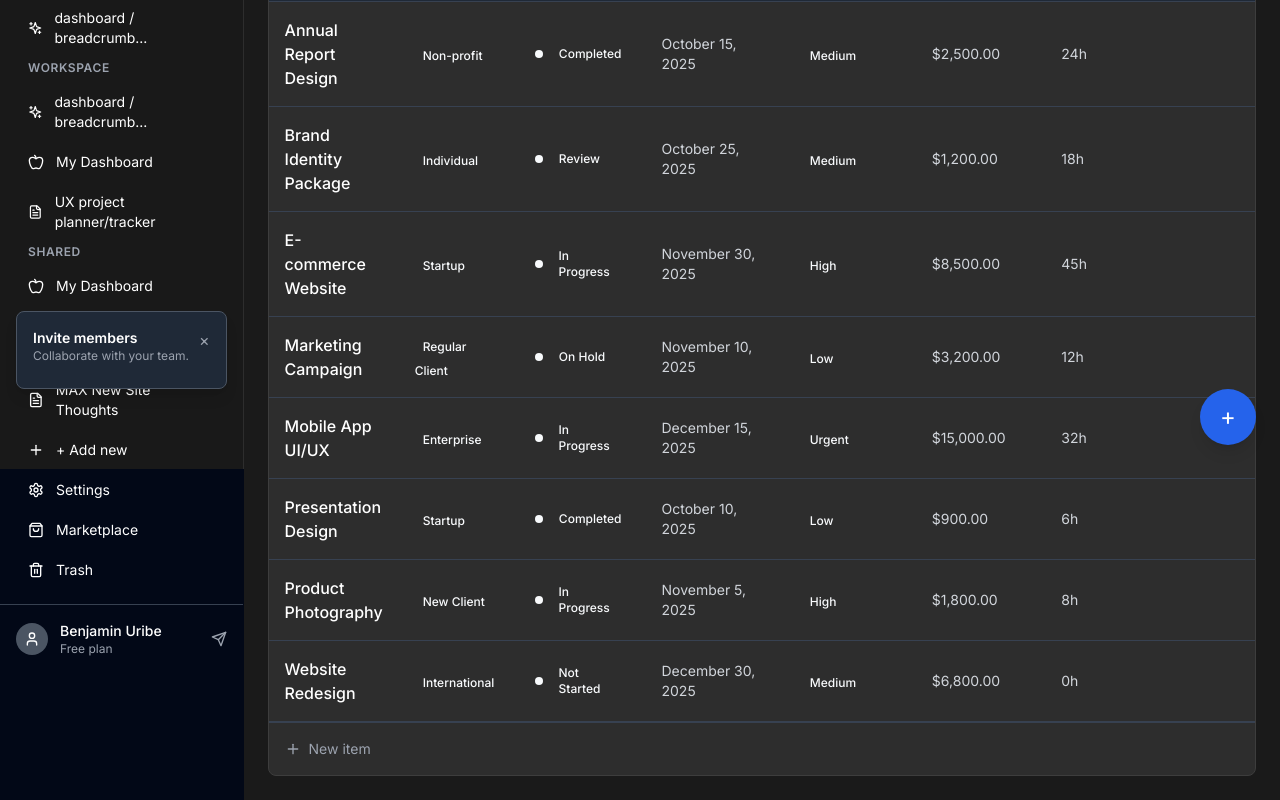
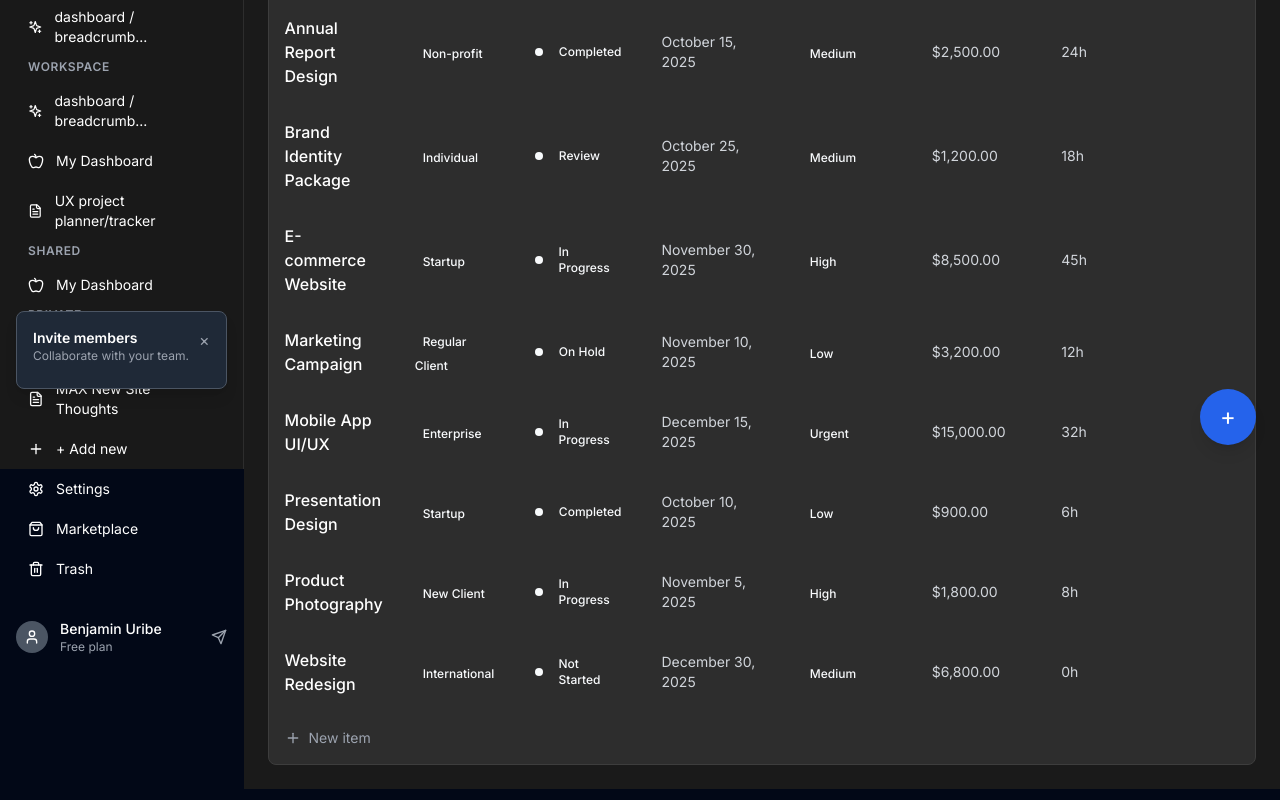
Before and after one commit to buribe13/notion-client-2025, a Next.js app: page /dashboard in a window 1280 px wide. Shown: the part 331-1131 px from the top of the page. Built offline with nearby package versions, Linux system fonts and the light colour scheme.

Commit message:
border removal

```diff
--- a/src/app/dashboard/page.tsx
+++ b/src/app/dashboard/page.tsx
@@ -34,7 +34,7 @@ export default function DashboardPage() {
 
       <div className="flex-1 flex flex-col lg:ml-0">
         {/* Top Bar */}
-        <div className="bg-gray-800 border-b border-gray-700 px-4 lg:px-6 py-4">
+        <div className="bg-gray-800 px-4 lg:px-6 py-4">
           <div className="flex items-center justify-between">
             <div className="flex items-center gap-2 lg:gap-3 min-w-0 flex-1">
               <Sparkles className="w-4 h-4 lg:w-5 lg:h-5 text-gray-400 flex-shrink-0" />
--- a/src/components/ProjectTable.tsx
+++ b/src/components/ProjectTable.tsx
@@ -121,7 +121,7 @@ export function ProjectTable({ projects }: ProjectTableProps) {
       <div className="notion-card rounded-lg overflow-hidden">
         <div className="overflow-x-auto">
           <table className="w-full min-w-[800px]">
-            <thead className="bg-gray-800 border-b border-gray-700">
+            <thead className="bg-gray-800">
               <tr>
                 <th
                   className="text-left p-2 lg:p-4 text-xs lg:text-sm font-medium text-gray-300 cursor-pointer hover:text-white"
@@ -210,7 +210,7 @@ export function ProjectTable({ projects }: ProjectTableProps) {
               {projects.map((project, index) => (
                 <motion.tr
                   key={project.id}
-                  className="border-b border-gray-700 hover:bg-gray-800/50 transition-colors"
+                  className="hover:bg-gray-800/50 transition-colors"
                   onMouseEnter={() => setHoveredRow(project.id)}
                   onMouseLeave={() => setHoveredRow(null)}
                   initial={{ opacity: 0, y: 20 }}
@@ -292,7 +292,7 @@ export function ProjectTable({ projects }: ProjectTableProps) {
         </div>
 
         {/* Add New Item Row */}
-        <div className="p-2 lg:p-4 border-t border-gray-700">
+        <div className="p-2 lg:p-4">
           <button className="flex items-center gap-2 text-gray-400 hover:text-white text-xs lg:text-sm">
             <Plus className="w-3 h-3 lg:w-4 lg:h-4" />
             <span className="hidden sm:inline">New item</span>
--- a/src/components/Sidebar.tsx
+++ b/src/components/Sidebar.tsx
@@ -65,7 +65,7 @@ export function Sidebar() {
         )}
       >
         {/* Header */}
-        <div className="p-4 border-b border-gray-700">
+        <div className="p-4">
           <div className="flex items-center justify-between mb-4">
             <div className="flex items-center gap-2">
               <span className="font-semibold">benjamin's Notion</span>
@@ -226,7 +226,7 @@ export function Sidebar() {
         </AnimatePresence>
 
         {/* Bottom User Section */}
-        <div className="p-4 border-t border-gray-700 flex items-center gap-3">
+        <div className="p-4 flex items-center gap-3">
           <div className="w-8 h-8 bg-gray-600 rounded-full flex items-center justify-center">
             <User className="w-4 h-4" />
           </div>
```
